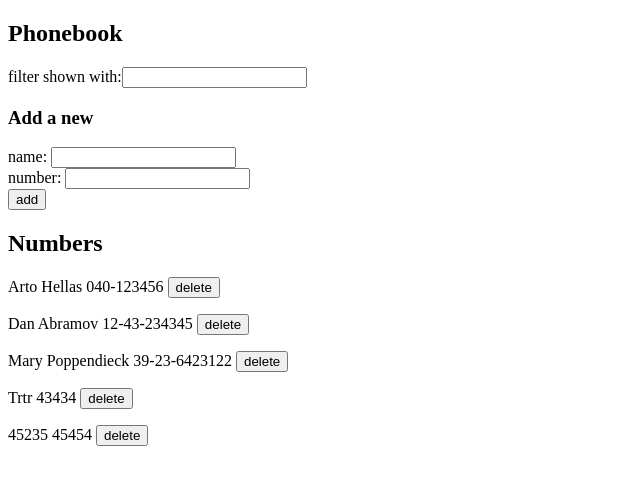
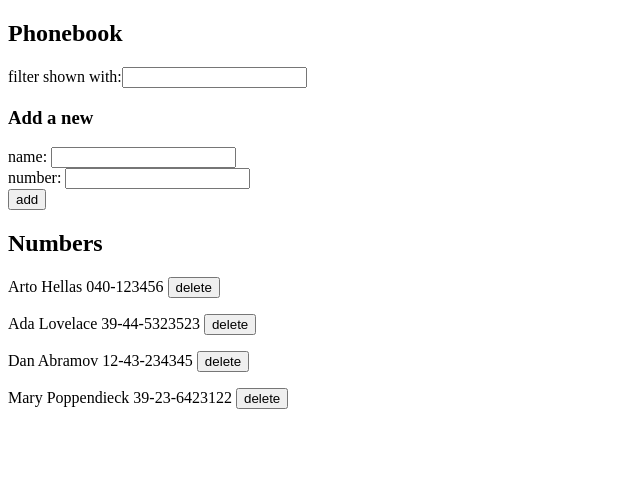
Before and after one commit to MacielDouglas/FullStackOpen, a React (Create React App) app in the folder part2/phonebook/: page / in a window 1280 px wide. Shown: the top 484 px of the page, without its empty margins (0-640 px from the left). Built offline with nearby package versions, Linux system fonts and the light colour scheme; data requests are answered from the project's data file.

Commit message:
Adicionado recurso de Update de contato

```diff
--- a/part2/phonebook/db.json
+++ b/part2/phonebook/db.json
@@ -4,6 +4,11 @@
       "name": "Arto Hellas",
       "number": "040-123456",
       "id": 1
+    },
+    {
+      "name": "Ada Lovelace",
+      "number": "39-44-5323523",
+      "id": 2
     },
     {
       "name": "Dan Abramov",
@@ -14,16 +19,6 @@
       "name": "Mary Poppendieck",
       "number": "39-23-6423122",
       "id": 4
-    },
-    {
-      "name": "Trtr",
-      "number": "43434",
-      "id": 6
-    },
-    {
-      "name": "45235",
-      "number": "45454",
-      "id": 7
     }
   ]
 }
--- a/part2/phonebook/src/App.js
+++ b/part2/phonebook/src/App.js
@@ -17,17 +17,16 @@ const App = () => {
     });
   }, []);
 
+  // Adicionar novo
   const addNewPerson = (event) => {
     event.preventDefault();
     const newNameC = newName.replace(/(^\w{1})|(\s+\w{1})/g, (letra) =>
       letra.toUpperCase()
     );
+    const names = persons.find((n) => n.name === newNameC);
 
-    const name = persons.map((person) => person.name);
-    if (name.includes(newNameC)) {
-      alert(`${newNameC} is already added to phonebook`);
-      setNewName('');
-      return;
+    if (names) {
+      updateItem(newNameC);
     } else {
       const newPerson = {
         name: newNameC,
@@ -41,13 +40,34 @@ const App = () => {
     }
   };
 
+  // alterar valor numero
+  const updateItem = (newNameC) => {
+    const msg = window.confirm(
+      `${newNameC} is already added to phonebook, replace the old number a new one?`
+    );
+    if (msg) {
+      const names = persons.find((n) => n.name === newNameC);
+      const id = names.id;
+      const newPerson = {
+        name: newNameC,
+        number: newNumber,
+      };
+      personsService.update(id, newPerson).then((response) => {
+        setPersons(persons.map((note) => (note.id !== id ? note : response)));
+      });
+      setNewName('');
+      setNewNumber('');
+    }
+  };
+
+  // Deletar item
   const deleteItem = (id) => {
     const remove = persons.find((n) => n.id === id);
-    const msg = window.confirm('quer sair');
+    const msg = window.confirm(`Delete ${remove.name}?`);
     if (msg) {
       personsService
         .remove(id)
-        .then((returnDelete) => {
+        .then(() => {
           setPersons(persons.filter((peaple) => peaple.id !== id));
         })
         .catch((error) => {
```
